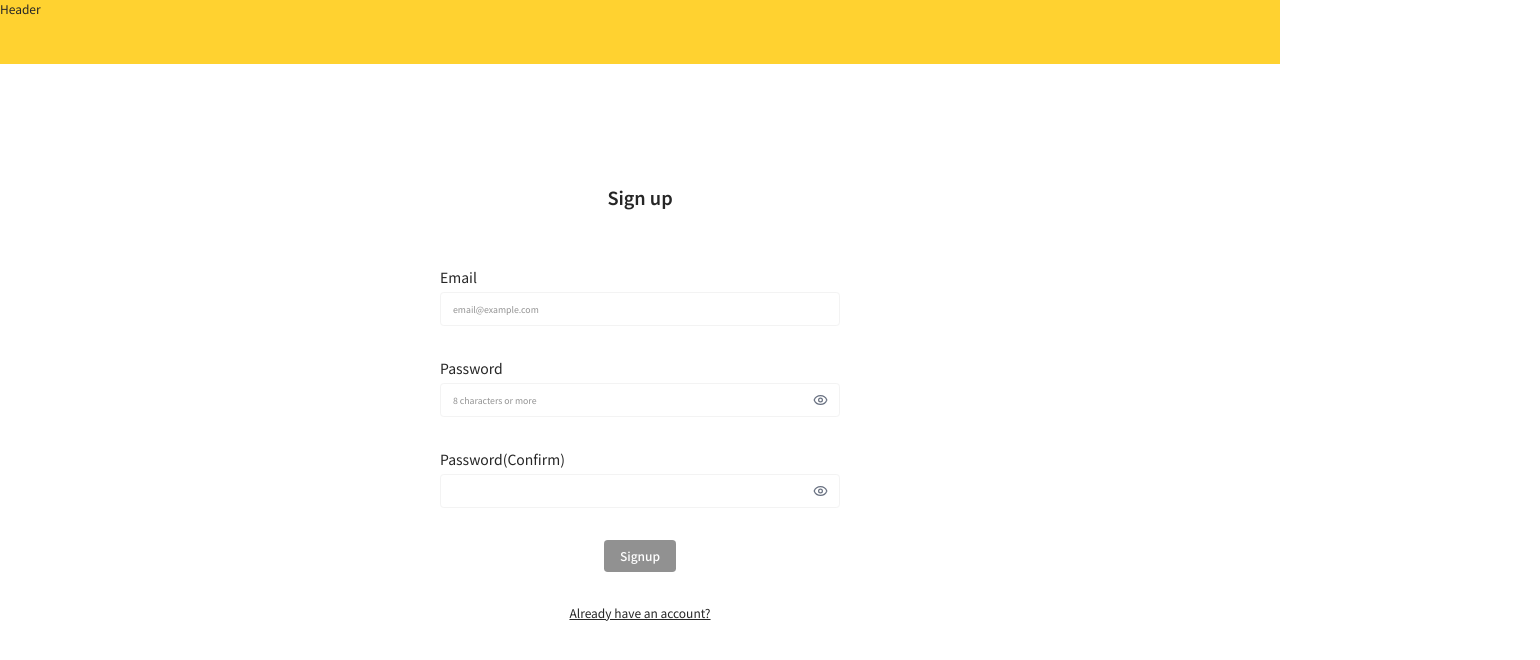
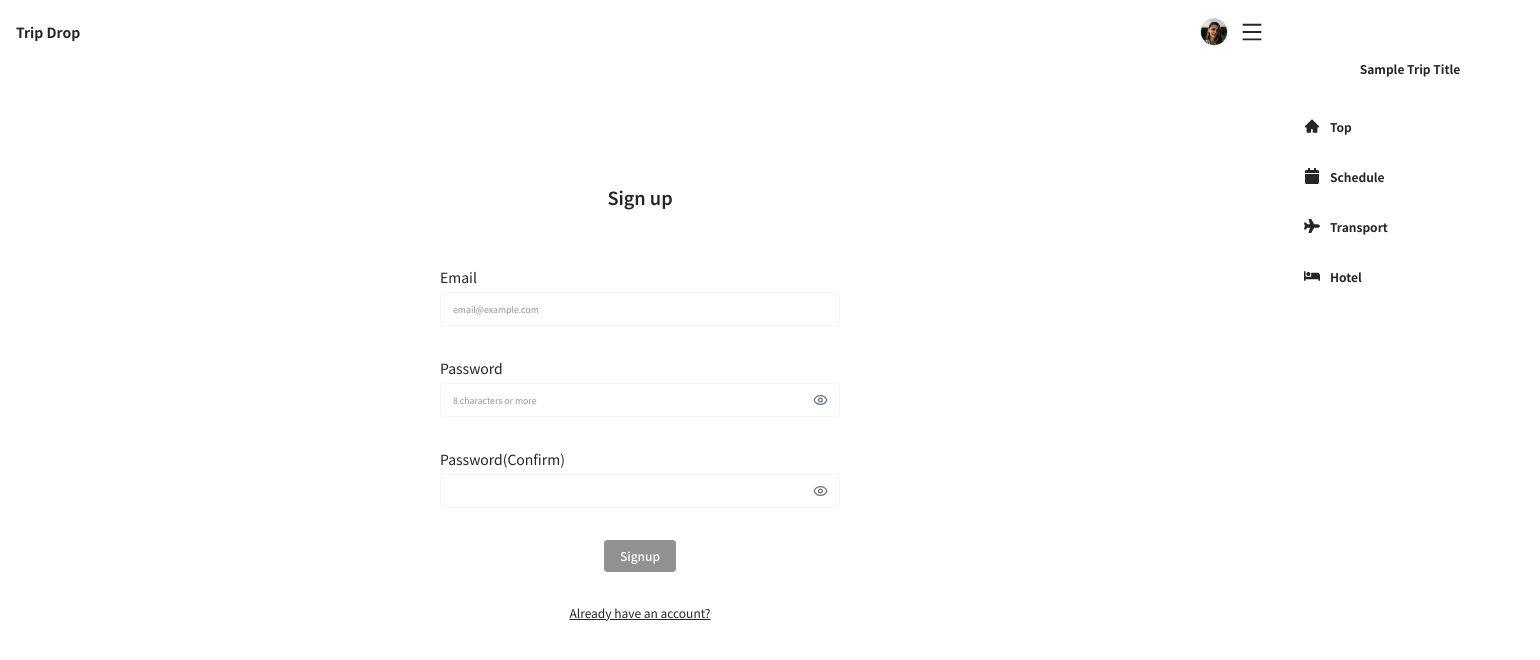
Before and after one commit to LilyCalico/trip-drop, a Next.js app: page /auth/signup in a window 1280 px wide. Shown: the top 660 px of the page, 1540 px wide, since content can reach past the window. Built offline with nearby package versions, Linux system fonts and the light colour scheme; no server answers.

Commit message:
feat: Update Header component with menu functionality and add dummy user image

```diff
--- a/biome.json
+++ b/biome.json
@@ -17,7 +17,11 @@
   "linter": {
     "enabled": true,
     "rules": {
-			"recommended": true
+      "recommended": true,
+      "a11y": {
+        "noStaticElementInteractions": "off",
+        "useKeyWithClickEvents": "off"
+      }
     },
     "domains": {
       "next": "recommended",
--- a/components/custom/Header.tsx
+++ b/components/custom/Header.tsx
@@ -1,7 +1,106 @@
+import Image from "next/image";
+import Link from "next/link";
+import { useState } from "react";
+import { AiFillHome, AiOutlineMenu } from "react-icons/ai";
+import { FaBed, FaCalendar, FaPlane } from "react-icons/fa";
+
+const MenuItems = [
+  {
+    label: "Top",
+    icon: <AiFillHome />,
+    href: "/"
+  },
+  {
+    label: "Schedule",
+    icon: <FaCalendar />,
+    href: "/schedule"
+  },
+  {
+    label: "Transport",
+    icon: <FaPlane />,
+    href: "/transport"
+  },
+  {
+    label: "Hotel",
+    icon: <FaBed />,
+    href: "/hotel"
+  }
+];
+
+const MenuLabel = ({
+  icon,
+  label,
+  href
+}: {
+  icon: React.ReactNode;
+  label: string;
+  href: string;
+}) => {
+  return (
+    <Link
+      href={href}
+      className="flex gap-[1rem] cursor-pointer hover:text-gray-500 transition-colors duration-200"
+    >
+      <div className="text-[1.6rem]">{icon}</div>
+      <p className="text-[1.2rem] font-bold">{label}</p>
+    </Link>
+  );
+};
+
+const Menu = ({ isOpen }: { isOpen: boolean }) => {
+  return (
+    <div
+      className={
+        "pt-[6rem] pb-[3.2rem] px-[2.4rem] w-[26rem] h-[100vh] absolute top-0 right-0 z-20 transform transition-transform duration-300 ease-out bg-white " +
+        (isOpen ? "translate-x-0" : "translate-x-full")
+      }
+    >
+      <h1 className="text-center font-bold mb-[4rem]">Sample Trip Title</h1>
+
+      <div className="flex flex-col gap-[3.2rem]">
+        {MenuItems.map((item) => (
+          <MenuLabel
+            key={item.label}
+            icon={item.icon}
+            label={item.label}
+            href={item.href}
+          />
+        ))}
+      </div>
+    </div>
+  );
+};
+
 export default function Header() {
+  const [isMenuOpen, setIsMenuOpen] = useState(false);
+
+  const handleMenuClick = () => {
+    setIsMenuOpen(!isMenuOpen);
+  };
+
   return (
-    <div className="h-[6.4rem] bg-amber-300">
-      <h1>Header</h1>
+    <div className="h-[6.4rem] flex justify-between items-center px-[1.6rem]">
+      <h1 className="text-[1.4rem] font-bold">Trip Drop</h1>
+      <div
+        onClick={handleMenuClick}
+        className="text-[2.4rem] font-bold flex items-center gap-[1.2rem] cursor-pointer"
+      >
+        <Image
+          src="/dummy-user.png"
+          alt="logo"
+          width={28}
+          height={28}
+          className="rounded-full border border-gray-300"
+        />
+        <AiOutlineMenu />
+      </div>
+      {isMenuOpen && (
+        <div
+          className="fixed inset-0 bg-black/20 z-10"
+          onClick={() => setIsMenuOpen(false)}
+        />
+      )}
+      <Menu isOpen={isMenuOpen} />
     </div>
   );
 }
--- a/package.json
+++ b/package.json
@@ -18,6 +18,7 @@
     "next": "15.5.3",
     "react": "19.1.0",
     "react-dom": "19.1.0",
+    "react-icons": "^5.5.0",
     "tailwind-merge": "^3.3.1",
     "zustand": "^5.0.8"
   },
```
Also changed, not shown: public/dummy-user.png (added), 1 other file (tests, documents, lock files or other folders). Lines whose indentation alone changed are shown as unchanged.
